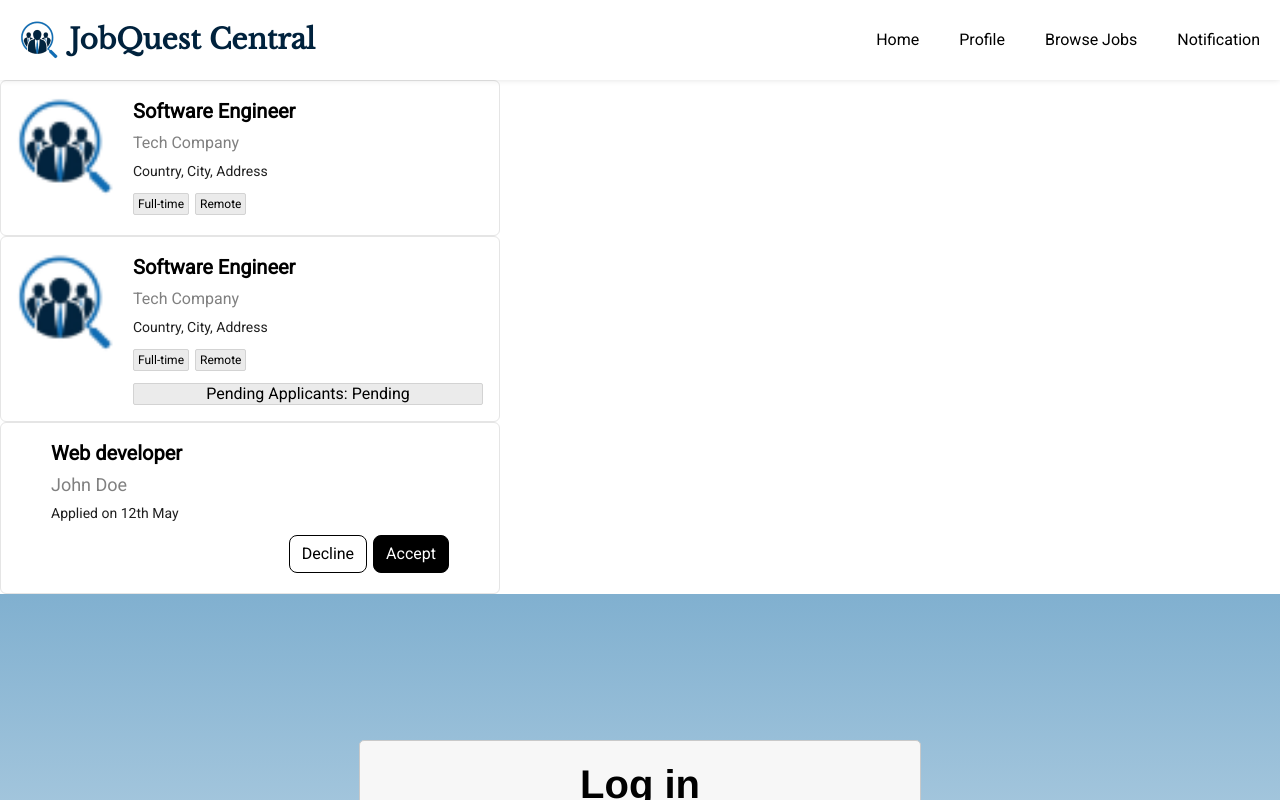
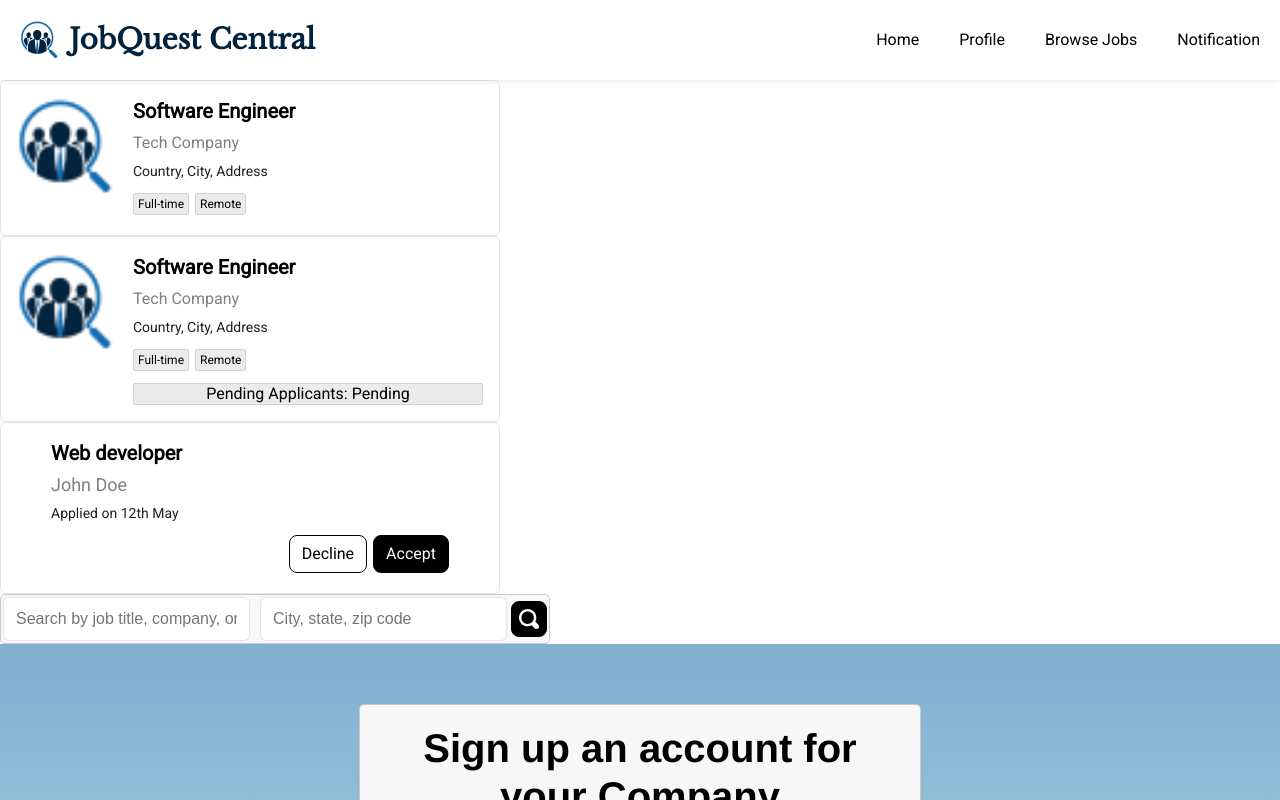
Before and after one commit to G-Jasser/GMC-Final-Project, a React (Vite) app: page / in a window 1280 px wide. Shown: the top 800 px of the page. Built offline with nearby package versions, Linux system fonts and the light colour scheme.

Commit message:
add search bar

```diff
--- a/src/App.jsx
+++ b/src/App.jsx
@@ -3,6 +3,7 @@ import { GeneralFooter } from './components/FooterGeneral'
 import { JobCard } from './components/JobCard'
 import { JobCardForRecruiter } from './components/JobCardForRecruiter'
 import { JobCardForSeeker } from './components/JobCardForSeeker'
+import { JobSearchBar } from './components/JobSearchBar'
 import { LoginPage } from './components/LoginPage'
 import { NavbarLandingPage } from './components/NavbarLandingPageUnsigned'
 import { NavbarSignedRecruiter } from './components/NavbarSignedRecruiter'
@@ -18,6 +19,9 @@ function App() {
       <JobCard/>
       <JobCardForSeeker/>
       <ApplicationCard/>
+      <JobSearchBar/>
+      <SignUpRecruiter/>
+      <SignUpSeeker/>
       <LoginPage/>
       <GeneralFooter/>
     </>
--- /dev/null
+++ b/src/components/JobSearchBar.jsx
@@ -0,0 +1,20 @@
+import React from "react";
+import "/src/css/style.css";
+
+export const JobSearchBar = () => {
+    return (
+        <div className="advanced-search">
+            <div className="double-input-frame">
+                <div className="input-frame">
+                    <input className="textfield" type="text" placeholder="Search by job title, company, or keyword"/>
+                </div>
+                <div className="input-frame">
+                    <input className="textfield" type="text" placeholder="City, state, zip code"/>
+                </div>
+            </div>
+            <button className="button-with-image button-styled secondary-button">
+                <img src="/svg/search.svg" alt="Search" />
+            </button>
+        </div>
+    );
+};
--- a/src/css/style.css
+++ b/src/css/style.css
@@ -310,6 +310,7 @@
     padding: 20px;
     position: relative;
 }
+
 .login {
     height: 650px;
 }
@@ -336,6 +337,7 @@
     position: relative;
     width: 100%;
 }
+
 .double-input-frame {
     display: flex;
     width: 100%;
@@ -358,9 +360,9 @@
     position: relative;
 }
 
-.login .textfield,
-.sign-up-page .textfield {
+.textfield {
     align-self: stretch;
+    font-size: 16px;
     background-color: #ffffff;
     border: 1px solid;
     border-color: #0000001a;
@@ -407,19 +409,47 @@
 .sign-up-page {
     height: fit-content;
 }
+
 .agreement-checkbox {
     align-self: flex-start;
     display: flex;
     gap: 5px;
 }
+
 .agreement-checkbox .checkbox {
     width: 24px;
     height: 24px;
 }
+
 .agreement-checkbox p {
     color: #000;
     font-size: 12px;
     font-weight: 200;
-    line-height: 24px; /* 200% */
+    line-height: 24px;
+    /* 200% */
 }
+
 /* ----------------------   */
+/* SEARCH BAR CSS SECTION----------------*/
+.advanced-search {
+    display: flex;
+    width: 550px;
+    /*CHANGE TO 100% LATER*/
+    padding: 2px;
+    align-items: center;
+    gap: 4px;
+    border-radius: 5px;
+    border: 1px solid #C9C9C9;
+    background: #F8F8F8;
+}
+
+.advanced-search .button-with-image {
+    width: 36px;
+    height: 36px;
+}
+.advanced-search .button-with-image > img {
+    width: 20px;
+    height: 20px;
+    flex-shrink: 0;
+    fill: #FFF;
+}
```
Also changed, not shown: public/svg/search.svg (added).
